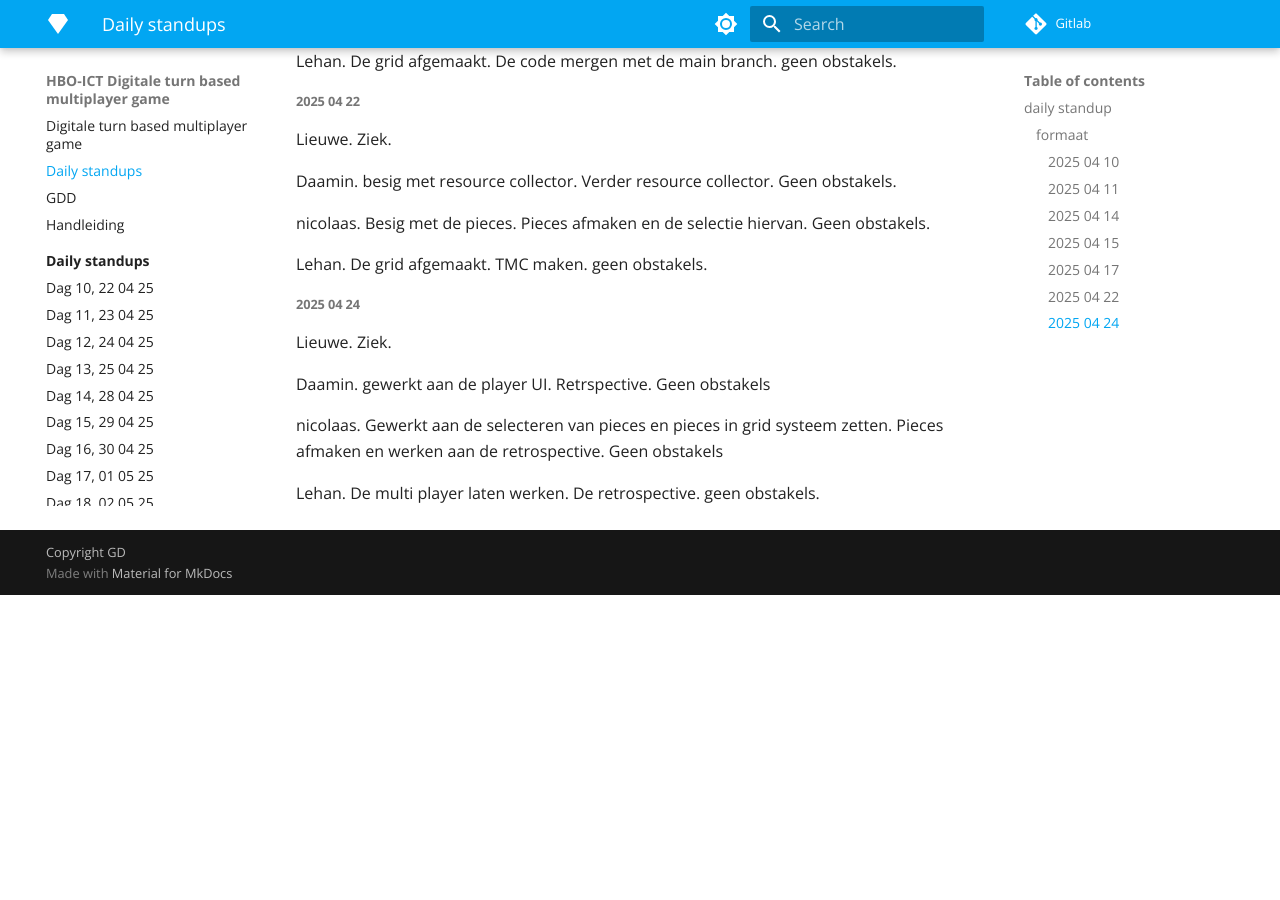
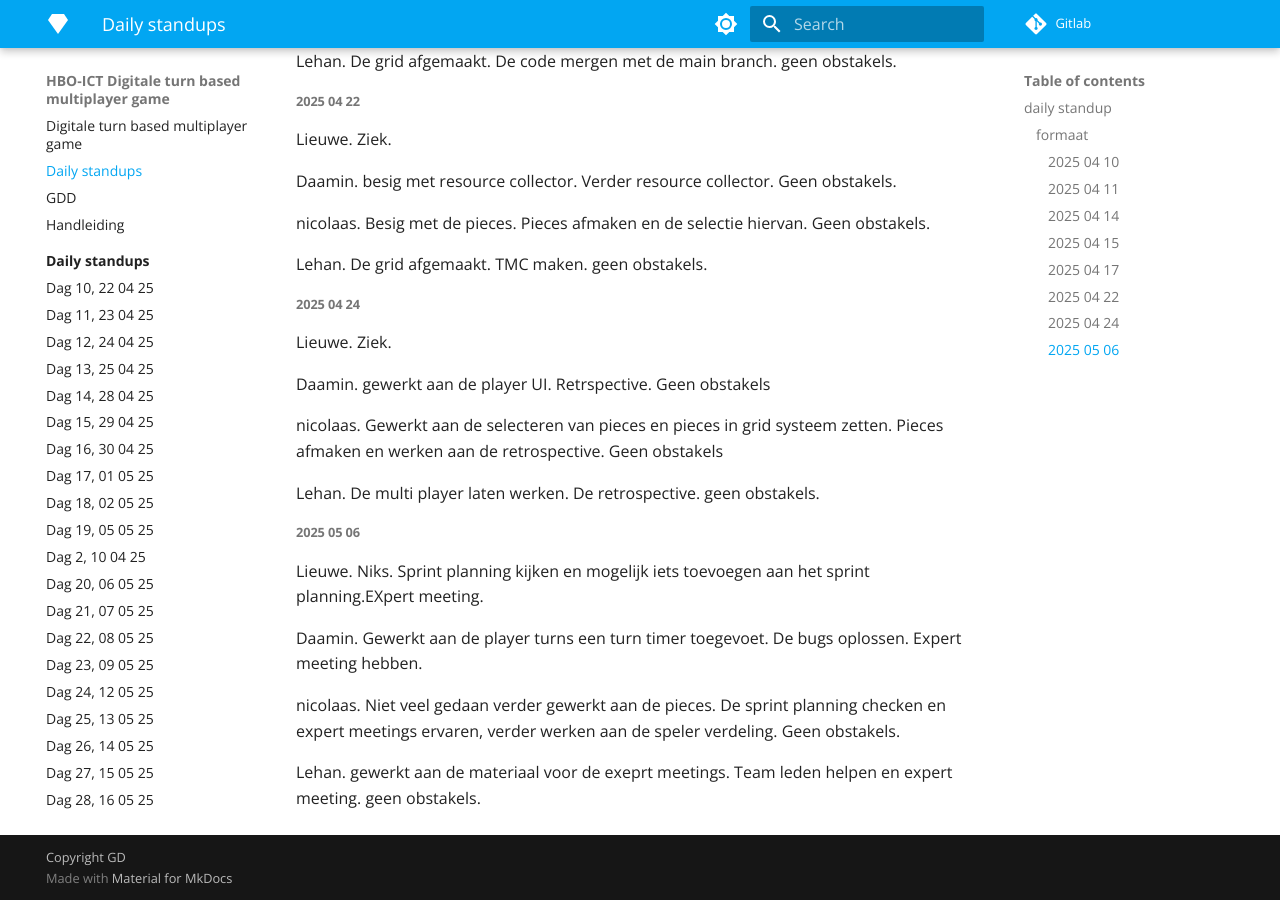
Before and after one commit to lieuweZ/HexFront, an MkDocs documentation site: the page built from docs/Daily standups.md, in a window 1280 px wide and 900 px high, scrolled down 1488 px. Built offline with MkDocs 1.6.1 and Material for MkDocs 9.7.7, drawn with Linux system fonts in a browser that asks for light colours; nearby versions of some CDN libraries; library files that are not in the unit come from our copies; before the commit the page ends 2083 px from its top, so only the background shows below that.

Commit message:
Edit Daily standups.md

```diff
--- a/docs/Daily standups.md
+++ b/docs/Daily standups.md
@@ -72,3 +72,13 @@ Daamin. gewerkt aan de player UI. Retrspective. Geen obstakels
 nicolaas. Gewerkt aan de selecteren van pieces en pieces in grid systeem zetten. Pieces afmaken en werken aan de retrospective. Geen obstakels
 
 Lehan. De multi player laten werken. De retrospective. geen obstakels.
+
+##### 2025 05 06
+
+Lieuwe. Niks. Sprint planning kijken en mogelijk iets toevoegen aan het sprint planning.EXpert meeting.
+
+Daamin. Gewerkt aan de player turns een turn timer toegevoet. De bugs oplossen. Expert meeting hebben.
+
+nicolaas. Niet veel gedaan verder gewerkt aan de pieces. De sprint planning checken en expert meetings ervaren, verder werken aan de speler verdeling. Geen obstakels.
+
+Lehan. gewerkt aan de materiaal voor de exeprt meetings. Team leden helpen en expert meeting. geen obstakels.
```
